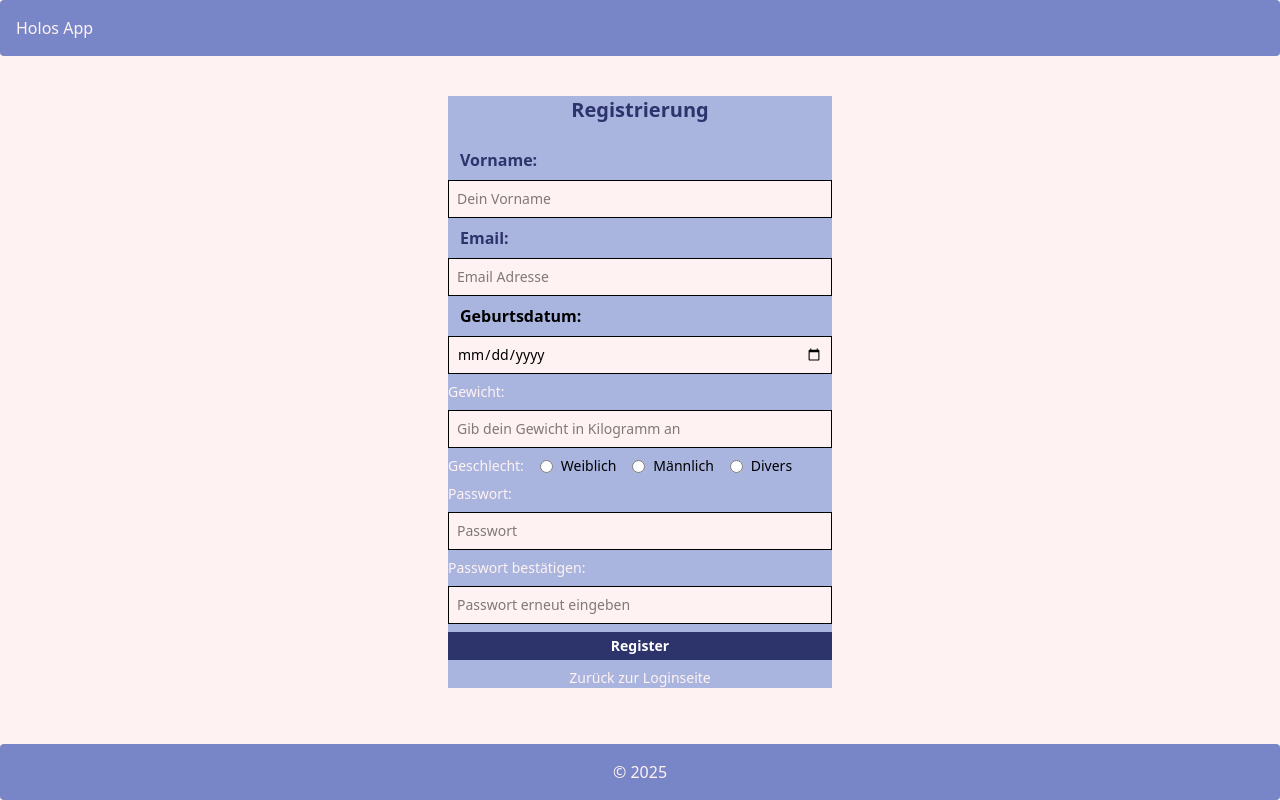
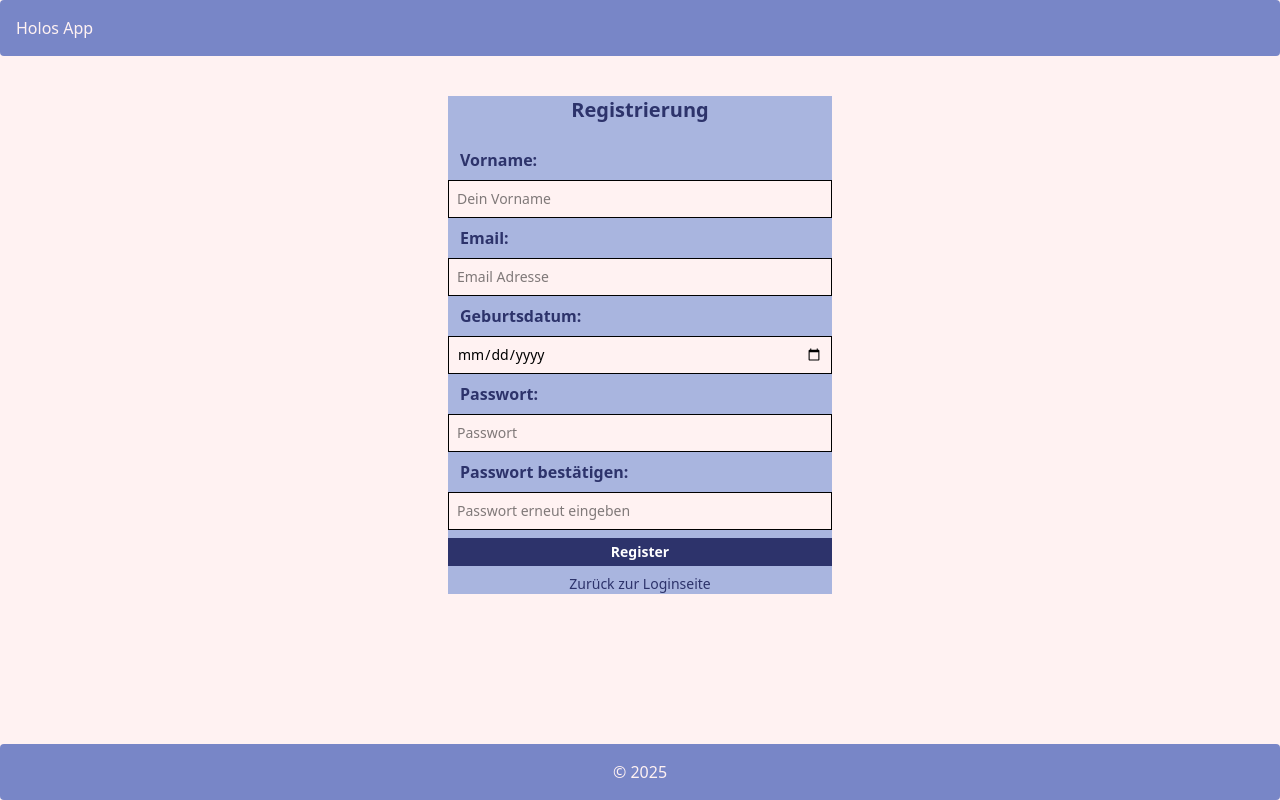
Before and after one commit to team-holos/holos-app, a React (Vite) app in the folder frontend/: page /register in a window 1280 px wide. Built offline with nearby package versions, Linux system fonts and the light colour scheme.

Commit message:
Username now also added to the database upon registration

```diff
--- a/frontend/src/pages/RegisterPage.jsx
+++ b/frontend/src/pages/RegisterPage.jsx
@@ -5,28 +5,28 @@ const API_URL = import.meta.env.VITE_API_URL.endsWith("/")
 import { Link } from "react-router-dom";
 
 function RegisterPage() {
-  const [setUsername] = useState(null);
-  const [setPassword] = useState(null);
-  const [setPasswordRetype] = useState(null);
-  const [setWeight] = useState(null);
-  const [setWeightError] = useState(null);
-  const [setEmail] = useState(null);
+  const [username, setUsername] = useState("");
+  const [email, setEmail] = useState("");
+  const [password, setPassword] = useState("");
+  const [passwordRetype, setPasswordRetype] = useState("");
+  const [birthday, setBirthday] = useState("");
+  const [weight, setWeight] = useState("");
+  const [selectedGender, setSelectedGender] = useState("");
+
   const [usernameError, setUsernameError] = useState(null);
   const [emailError, setEmailError] = useState(null);
   const [passwordError, setPasswordError] = useState(null);
+  const [birthdayError, setBirthdayError] = useState(null);
+  const [weightError, setWeightError] = useState(null);
   const [successMessage, setSuccessMessage] = useState(null);
   const [errorMessage, setErrorMessage] = useState(null);
-  const [birthday, setBirthday] = useState(null);
-  const [birthdayError, setBirthdayError] = useState(null);
-  const [selectedGender, setSelectedGender] = useState(null);
+
   function validateEmail(email) {
     if (!email) {
       setEmailError("Email fehlt");
       return false;
     }
-    if (
-      /^[a-zA-Z0-9._%+-]+@[a-zA-Z0-9.-]+\.[a-zA-Z]{2,}$/.test(email) === false
-    ) {
+    if (!/^[a-zA-Z0-9._%+-]+@[a-zA-Z0-9.-]+\.[a-zA-Z]{2,}$/.test(email)) {
       setEmailError("Invalid email address");
       return false;
     }
@@ -36,12 +36,13 @@ function RegisterPage() {
 
   function validateUsername(username) {
     if (!username) {
-      setUsernameError("username fehlt");
+      setUsernameError("Username fehlt");
       return false;
     }
     setUsernameError(null);
     return true;
   }
+
   function validateBirthday(birthday) {
     const today = new Date();
     const birth = new Date(birthday);
@@ -50,18 +51,14 @@ function RegisterPage() {
       return false;
     }
     if (birth > today) {
-      setBirthdayError("birthday is in future");
+      setBirthdayError("Geburtsdatum liegt in der Zukunft");
       return false;
     }
 
     let age = today.getFullYear() - birth.getFullYear();
     const monthDiff = today.getMonth() - birth.getMonth();
 
-    // Adjust age if birthday hasn't occurred this year
-    if (
-      monthDiff < 0 ||
-      (monthDiff === 0 && today.getDate() < birth.getDate())
-    ) {
+    if (monthDiff < 0 || (monthDiff === 0 && today.getDate() < birth.getDate())) {
       age--;
     }
 
@@ -72,14 +69,7 @@ function RegisterPage() {
     setBirthdayError(null);
     return true;
   }
-  function validateWeight(weight) {
-    if (!weight) {
-      setWeightError("Gewicht fehlt");
-      return false;
-    }
-    setWeightError(null);
-    return true;
-  }
+
   function validatePassword(password) {
     if (!password) {
       setPasswordError("Passwort fehlt");
@@ -90,198 +80,152 @@ function RegisterPage() {
       return false;
     }
     if (!/[A-Z]/.test(password)) {
-      setPasswordError(
-        "Passwort muss mindestens einen Großbuchstaben enthalten"
-      );
+      setPasswordError("Passwort muss mindestens einen Großbuchstaben enthalten");
       return false;
     }
+    setPasswordError(null);
+    return true;
   }
 
   async function handleSubmit(event) {
     event.preventDefault();
     console.log("API URL:", API_URL);
 
-    const formData = new FormData(event.target);
-    const email = formData.get("email");
-    const username = formData.get("username");
-    const password = formData.get("password");
-    const passwordRetype = formData.get("password-retype");
-    const birthday = formData.get("birthday");
-    const weight = formData.get("weight");
-    // check if is valid email address, username, password, birthday
     const emailValid = validateEmail(email);
     const usernameValid = validateUsername(username);
     const passwordValid = validatePassword(password);
     const birthdayValid = validateBirthday(birthday);
-    if (
-      emailValid === false ||
-      usernameValid === false ||
-      passwordValid === false ||
-      birthdayValid === false
-    ) {
+
+    if (!emailValid || !usernameValid || !passwordValid || !birthdayValid) {
       return;
     }
+
+    const requestBody = {
+      email,
+      username,
+      password,
+      birthday,
+      weight,
+      gender: selectedGender,
+    };
+
+    console.log("Sending Request:", requestBody);
 
     const response = await fetch(`${API_URL}/auth/register`, {
       method: "POST",
       headers: {
         "Content-Type": "application/json",
       },
-      body: JSON.stringify({ email, password, passwordRetype, birthday }),
+      body: JSON.stringify(requestBody),
     });
 
     if (!response.ok) {
       const error = await response.json();
-      setErrorMessage(error.errors);
+      console.error("Server Response Error:", error);
+      setErrorMessage(error.message || "Fehler beim Registrieren.");
       return;
     }
 
     const data = await response.json();
+    console.log("Registration Successful:", data);
     setSuccessMessage(data.message);
     setErrorMessage(null);
+
     setUsername("");
     setEmail("");
     setPassword("");
     setPasswordRetype("");
     setBirthday("");
     setWeight("");
+    setSelectedGender("");
   }
+
   return (
     <form
       onSubmit={handleSubmit}
       className="flex flex-col gap-2 max-w-sm mx-auto text-sm bg-[#A9B5DF] mt-10"
     >
-      {successMessage && (
-        <p className="bg-green-500 text-white p-2">{successMessage}</p>
-      )}
-      {errorMessage && (
-        <p className="bg-red-500 text-white p-2">{errorMessage}</p>
-      )}
-      <h1 className="text-xl mb-4 max-w-sm and mx-auto text-[#2D336B] font-extrabold">
-        Registrierung
-      </h1>
-      <label
-        htmlFor="username"
-        className="text-[#2D336B] text-base pl-3 font-semibold"
-      >
+      {successMessage && <p className="bg-green-500 text-white p-2">{successMessage}</p>}
+      {errorMessage && <p className="bg-red-500 text-white p-2">{errorMessage}</p>}
+
+      <h1 className="text-xl mb-4 max-w-sm mx-auto text-[#2D336B] font-extrabold">Registrierung</h1>
+
+      <label htmlFor="username" className="text-[#2D336B] text-base pl-3 font-semibold">
         Vorname:
       </label>
       <input
         type="text"
         id="username"
         name="username"
+        value={username}
+        onChange={(e) => setUsername(e.target.value)}
         className="border p-2 bg-[#FFF2F2]"
         placeholder="Dein Vorname"
       />
       {usernameError && <p className="text-red-500">{usernameError}</p>}
-      <label
-        htmlFor="register-email"
-        className="text-[#2D336B] text-base pl-3 font-semibold"
-      >
+
+      <label htmlFor="register-email" className="text-[#2D336B] text-base pl-3 font-semibold">
         Email:
       </label>
       <input
         type="email"
         id="register-email"
         name="email"
+        value={email}
+        onChange={(e) => setEmail(e.target.value)}
         className="border p-2 bg-[#FFF2F2]"
         placeholder="Email Adresse"
       />
       {emailError && <p className="text-red-500">{emailError}</p>}
-      <label
-        htmlFor="birthday"
-        className="text-text-[#2D336B] text-base pl-3 font-semibold"
-      >
+
+      <label htmlFor="birthday" className="text-[#2D336B] text-base pl-3 font-semibold">
         Geburtsdatum:
       </label>
       <input
         type="date"
         id="birthday"
         name="birthday"
+        value={birthday}
+        onChange={(e) => setBirthday(e.target.value)}
         className="border p-2 w-full bg-[#FFF2F2]"
-        selected={birthday}
-        onChange={(date) => setBirthday(date)}
-        defaultValue="dd/mm/yyyy"
       />
       {birthdayError && <p className="text-red-500">{birthdayError}</p>}
-      <label htmlFor="weight" className="text-[#FFF2F2]">
-        Gewicht:
-      </label>
-      <input
-        type="text"
-        id="weight"
-        name="weight"
-        className="border p-2 bg-[#FFF2F2]"
-        placeholder="Gib dein Gewicht in Kilogramm an"
-      />
-      <div className="flex gap-4">
-        <span className="font-medium text-[#FFF2F2]">Geschlecht:</span>
-        <div className="radio">
-          <label className="flex items-center gap-2">
-            <input
-              type="radio"
-              value="female"
-              checked={selectedGender === "female"}
-              onChange={(e) => setSelectedGender(e.target.value)}
-            />
-            Weiblich
-          </label>
-        </div>
-        <div className="radio">
-          <label className="flex items-center gap-2">
-            <input
-              type="radio"
-              value="male"
-              checked={selectedGender === "male"}
-              onChange={(e) => setSelectedGender(e.target.value)}
-            />
-            Männlich
-          </label>
-        </div>
-        <div className="radio">
-          <label className="flex items-center gap-2">
-            <input
-              type="radio"
-              value="diverse"
-              checked={selectedGender === "diverse"}
-              onChange={(e) => setSelectedGender(e.target.value)}
-            />
-            Divers
-          </label>
-        </div>
-      </div>
 
-      <label htmlFor="register-password" className="text-[#FFF2F2]">
+      <label htmlFor="register-password" className="text-[#2D336B] text-base pl-3 font-semibold">
         Passwort:
       </label>
       <input
         type="password"
         id="register-password"
         name="password"
+        value={password}
+        onChange={(e) => setPassword(e.target.value)}
         className="border p-2 bg-[#FFF2F2]"
         placeholder="Passwort"
         minLength="8"
         maxLength="24"
       />
       {passwordError && <p className="text-red-500">{passwordError}</p>}
-      <label htmlFor="register-password-retype" className="text-[#FFF2F2]">
+
+      <label htmlFor="register-password-retype" className="text-[#2D336B] text-base pl-3 font-semibold">
         Passwort bestätigen:
       </label>
       <input
         type="password"
         id="register-password-retype"
         name="password-retype"
+        value={passwordRetype}
+        onChange={(e) => setPasswordRetype(e.target.value)}
         className="border p-2 bg-[#FFF2F2]"
         placeholder="Passwort erneut eingeben"
       />
-      <button
-        type="submit"
-        className="bg-[#2D336B] px-2 py-1 text-white font-semibold cursor-pointer hover:bg-[#7886C7]"
-      >
+
+      <button type="submit" className="bg-[#2D336B] px-2 py-1 text-white font-semibold cursor-pointer hover:bg-[#7886C7]">
         Register
       </button>
-      <h2 className="max-w-sm and mx-auto text-[#FFF2F2]">
-        <a href="/">Zurück zur Loginseite</a>
+
+      <h2 className="max-w-sm mx-auto text-[#2D336B]">
+        <Link to="/">Zurück zur Loginseite</Link>
       </h2>
     </form>
   );
```
Also changed, not shown: 1 other file (tests, documents, lock files or other folders).
